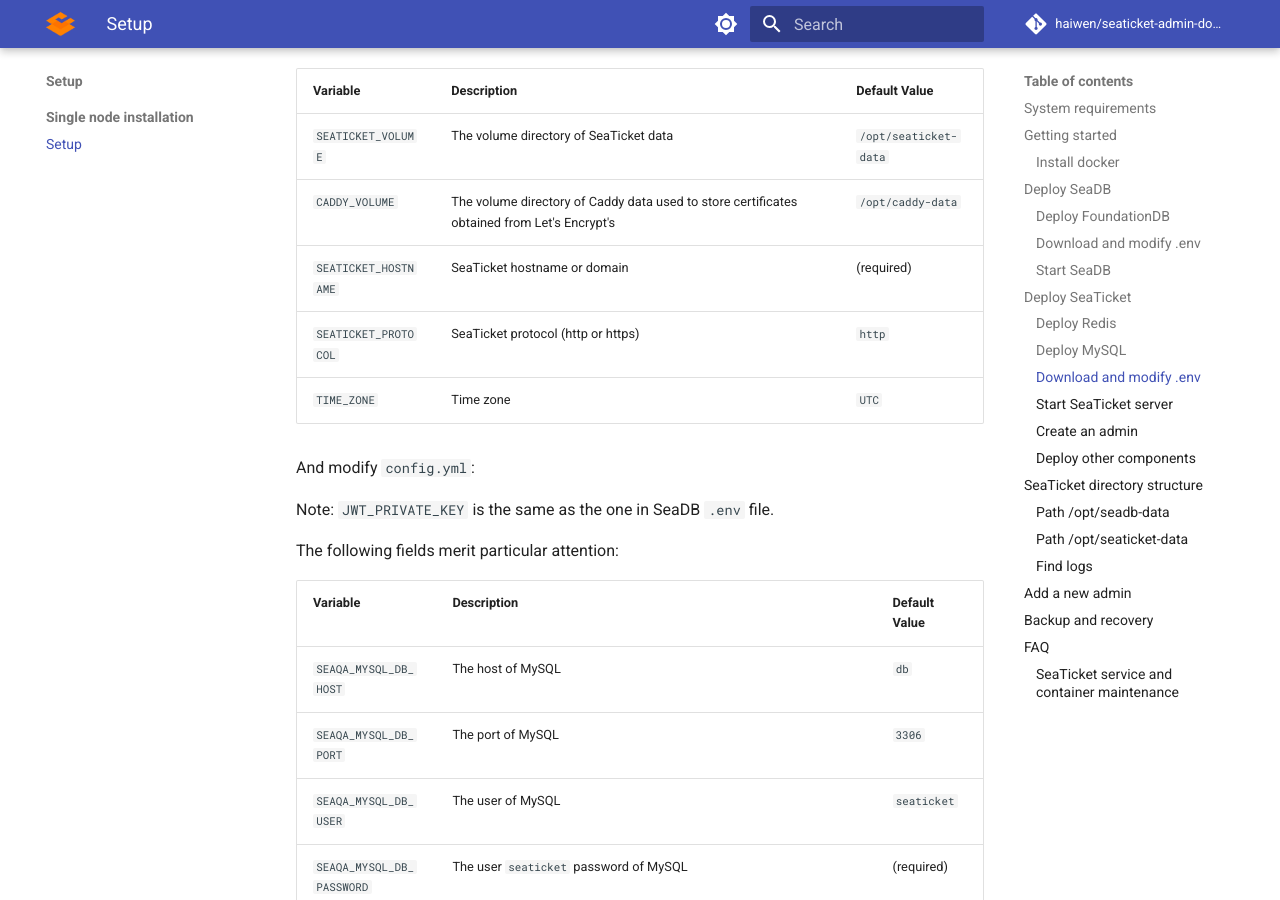
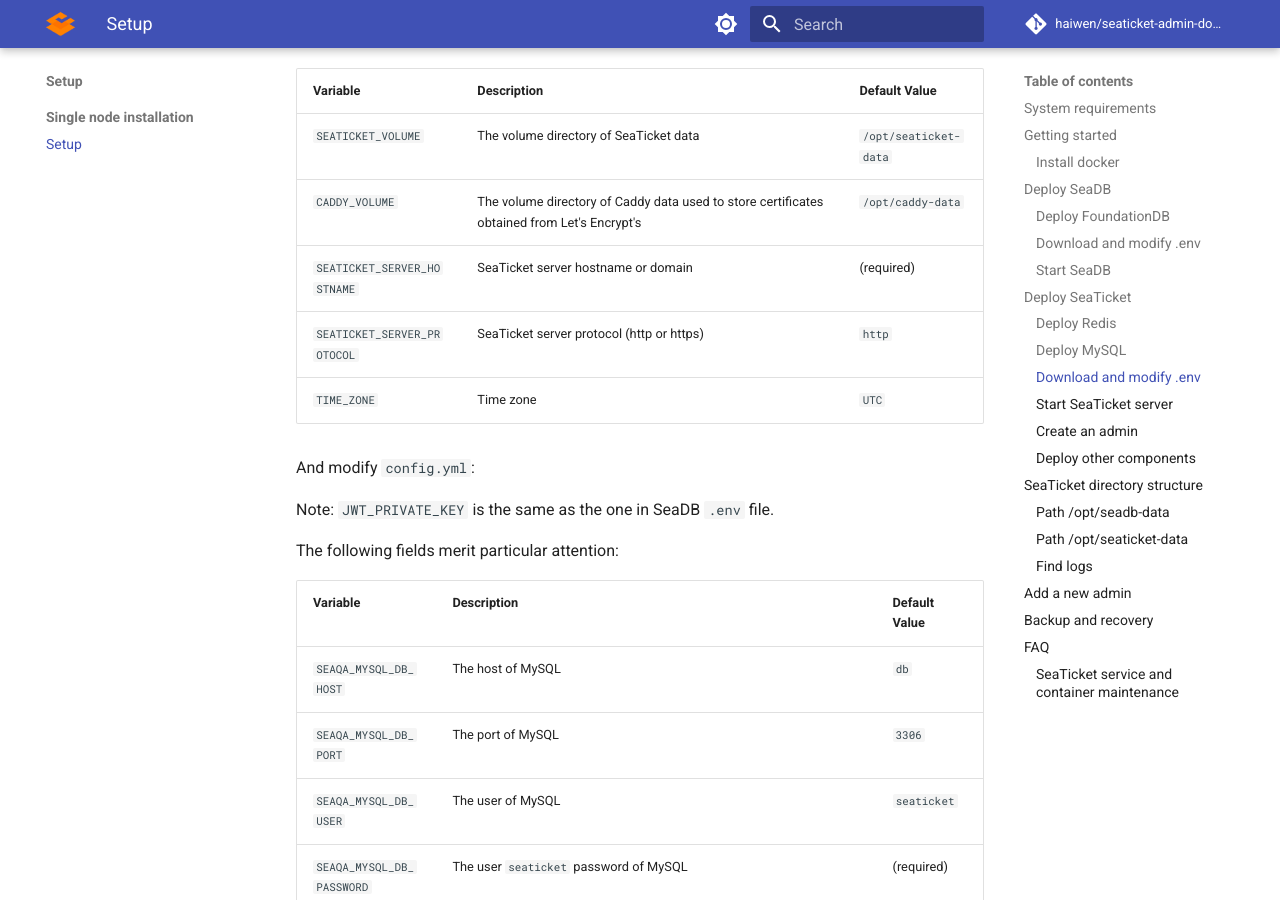
Before and after one commit to haiwen/seaticket-admin-docs, an MkDocs documentation site: the page built from manual/setup/setup_by_docker.md, in a window 1280 px wide and 900 px high, scrolled down 3589 px. Built offline with MkDocs 1.6.1 and Material for MkDocs 9.7.7, drawn with Linux system fonts in a browser that asks for light colours; comment, search, counter and statistics services are not loaded; the version menu is left out.

Commit message:
SEATICKET_SERVER_HOSTNAME

```diff
--- a/manual/setup/setup_by_docker.md
+++ b/manual/setup/setup_by_docker.md
@@ -138,8 +138,8 @@
 | ------------------------------- | ------------------------------------------------------------------------------------------------------------- | ------------------------------- |
 | `SEATICKET_VOLUME`                | The volume directory of SeaTicket data                                                                          | `/opt/seaticket-data`             |
 | `CADDY_VOLUME`          | The volume directory of Caddy data used to store certificates obtained from Let's Encrypt's                    | `/opt/caddy-data`            |
-| `SEATICKET_HOSTNAME`       | SeaTicket hostname or domain                                                                  | (required)  |
-| `SEATICKET_PROTOCOL`       | SeaTicket protocol (http or https)                                                                       | `http` |
+| `SEATICKET_SERVER_HOSTNAME`       | SeaTicket server hostname or domain                                                                  | (required)  |
+| `SEATICKET_SERVER_PROTOCOL`       | SeaTicket server protocol (http or https)                                                                       | `http` |
 | `TIME_ZONE`                     | Time zone                                                                                                     | `UTC`                           |
 
 And modify `config.yml`:
```
Also changed, not shown: 2 other files.
